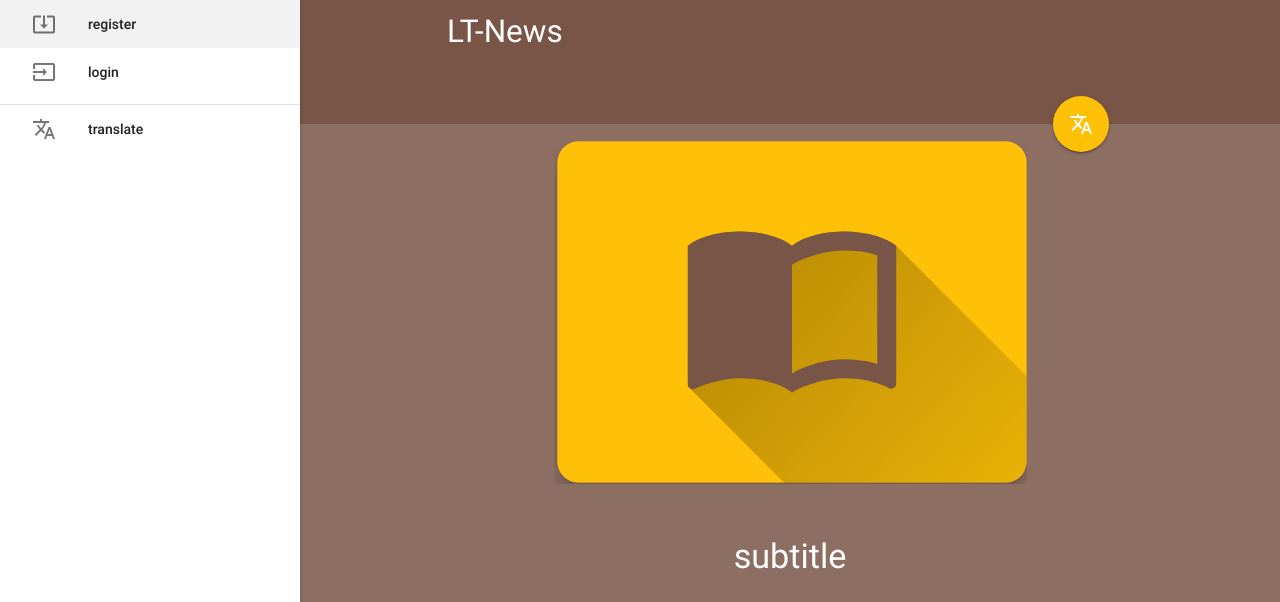
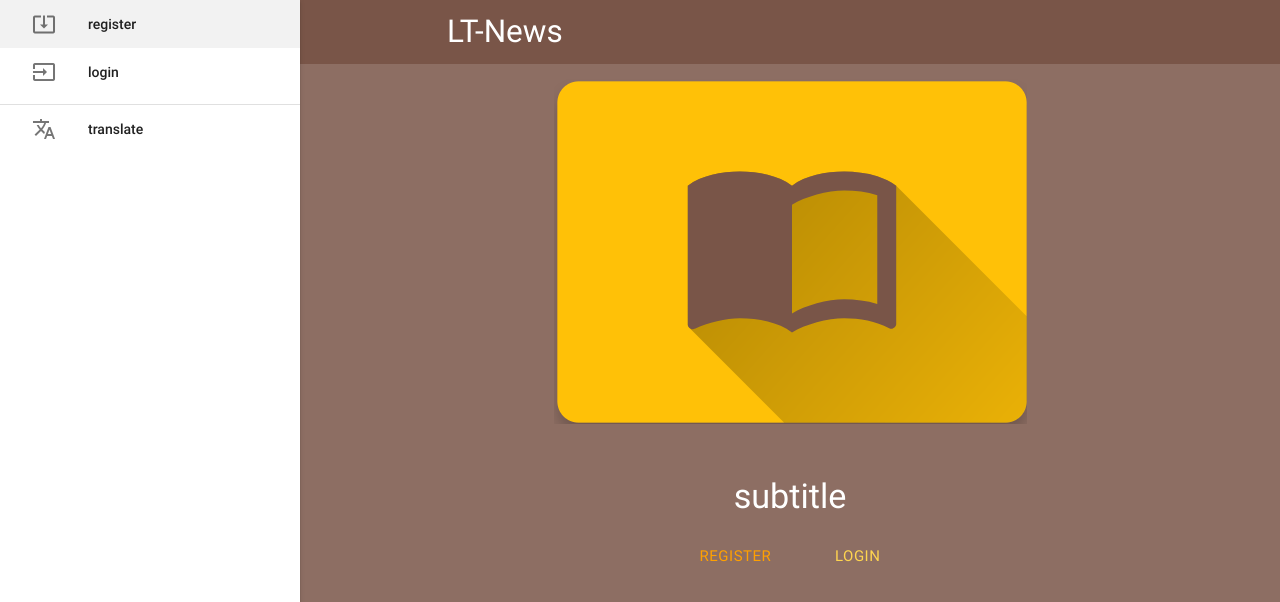
Before and after one commit to andjimrio/LTN, a Django app: page / in a window 1280 px wide. Shown: the top 602 px of the page. Run offline with Django 3.2, Linux system fonts and the light colour scheme; some libraries are stand-ins or nearby versions.

Commit message:
editado el botón que aparece arriba

```diff
--- a/templates/base.html
+++ b/templates/base.html
@@ -32,12 +32,18 @@
                 <a href="{% url 'home' %}" class="brand-logo">LT-News</a>
                 <a href="#" data-activates="nav-mobile" class="button-collapse"><i class="material-icons">menu</i></a>
             </div>
-            <div class="nav-content container">
-                <span class="nav-title"><strong>{% block header %}{% endblock %}</strong></span>
-                <a class="btn-floating btn-large halfway-fab waves-effect waves-light {{ color_secondary }}">
-                    <i class="material-icons">translate</i>
-                </a>
-            </div>
+            {% block not_header %}
+                <div class="nav-content container">
+                    <span class="nav-title"><strong>{% block header %}{% endblock %}</strong></span>
+
+                    {% block not_header_button %}
+                        <a class="btn-floating btn-large halfway-fab waves-effect waves-light {{ color_secondary }}"
+                           href="{% block header_href %}{% endblock %}">
+                            <i class="material-icons">{% block header_icon %}{% endblock %}</i>
+                        </a>
+                    {% endblock %}
+                </div>
+            {% endblock %}
         </nav>
         <ul id="nav-mobile" class="side-nav fixed">
             {% if user.is_authenticated %}
--- a/templates/feed/feed_create.html
+++ b/templates/feed/feed_create.html
@@ -7,6 +7,7 @@
 
 {% block titulo %}{% trans 'new_feed' %}{% endblock %}
 {% block header %}{% trans 'new_feed' %}{% endblock %}
+{% block not_header_button %}{% endblock %}
 
 {% block contenido %}
     <div class="container">
--- a/templates/feed/feed_list.html
+++ b/templates/feed/feed_list.html
@@ -7,6 +7,7 @@
 
 {% block titulo %}{% trans 'your_feeds' %}{% endblock %}
 {% block header %}{% trans 'your_feeds' %}{% endblock %}
+{% block not_header_button %}{% endblock %}
 
 {% block contenido %}
     <div class="container">
--- a/templates/feed/feed_view.html
+++ b/templates/feed/feed_view.html
@@ -7,6 +7,7 @@
 
 {% block titulo %}{{ feed.title }}{% endblock %}
 {% block header %}{{ feed.title }}{% endblock %}
+{% block header_icon %}add{% endblock %}
 
 {% block contenido %}
     <div class="container-fix">
--- a/templates/index.html
+++ b/templates/index.html
@@ -4,6 +4,7 @@
 {% load l10n %}
 
 {% block titulo %}Inicio{% endblock %}
+{% block not_header %}{% endblock %}
 
 {% block contenido %}
     <div class="row intro valign-wrapper {{ color_primary }} lighten-1 no-margin">
--- a/templates/item/item_list.html
+++ b/templates/item/item_list.html
@@ -7,6 +7,7 @@
 
 {% block titulo %}{% trans 'news' %}{% endblock %}
 {% block header %}{% trans 'news' %}{% endblock %}
+{% block not_header_button %}{% endblock %}
 
 {% block contenido %}
     <div class="container-fix">
--- a/templates/item/item_query.html
+++ b/templates/item/item_query.html
@@ -7,6 +7,7 @@
 
 {% block titulo %}{{ query }}{% endblock %}
 {% block header %}{{ query }}{% endblock %}
+{% block not_header_button %}{% endblock %}
 
 {% block contenido %}
     <div class="container-fix">
--- a/templates/item/item_recommend.html
+++ b/templates/item/item_recommend.html
@@ -7,6 +7,7 @@
 
 {% block titulo %}{% trans 'recommend_news' %}{% endblock %}
 {% block header %}{% trans 'recommend_news' %}{% endblock %}
+{% block not_header_button %}{% endblock %}
 
 {% block contenido %}
     <div class="container-fix">
--- a/templates/item/item_search.html
+++ b/templates/item/item_search.html
@@ -7,6 +7,7 @@
 
 {% block titulo %}{% trans 'search_news' %}{% endblock %}
 {% block header %}{% trans 'search_news' %}{% endblock %}
+{% block not_header_button %}{% endblock %}
 
 {% block contenido %}
     <div class="container">
--- a/templates/item/item_summary.html
+++ b/templates/item/item_summary.html
@@ -7,6 +7,7 @@
 
 {% block titulo %}{% trans 'summary_news' %}{% endblock %}
 {% block header %}{% trans 'summary_news' %}{% endblock %}
+{% block not_header_button %}{% endblock %}
 
 {% block contenido %}
     <div class="container">
--- a/templates/item/item_view.html
+++ b/templates/item/item_view.html
@@ -7,6 +7,7 @@
 
 {% block titulo %}{% reduce_title item.title %}{% endblock %}
 {% block header %}{{ item.title }}{% endblock %}
+{% block not_header_button %}{% endblock %}
 
 {% block contenido %}
     {% if article.image != '' %}
--- a/templates/login.html
+++ b/templates/login.html
@@ -7,6 +7,7 @@
 
 {% block titulo %}{% trans 'login' %}{% endblock %}
 {% block header %}{% trans 'login' %}{% endblock %}
+{% block not_header_button %}{% endblock %}
 
 {% block contenido %}
     <div class="container">
--- a/templates/profile/profile_view.html
+++ b/templates/profile/profile_view.html
@@ -7,6 +7,7 @@
 
 {% block titulo %}{% trans 'profile' %}{% endblock %}
 {% block header %}{% trans 'profile' %}{% endblock %}
+{% block header_icon %}edit{% endblock %}
 
 {% block contenido %}
     <div class="container">
--- a/templates/register.html
+++ b/templates/register.html
@@ -7,6 +7,7 @@
 
 {% block titulo %}{% trans 'register' %}{% endblock %}
 {% block header %}{% trans 'register' %}{% endblock %}
+{% block not_header_button %}{% endblock %}
 
 {% block contenido %}
     <div class="container">
--- a/templates/section/section_view.html
+++ b/templates/section/section_view.html
@@ -7,6 +7,7 @@
 
 {% block titulo %}{{ section.title }}{% endblock %}
 {% block header %}{{ section.title }}{% endblock %}
+{% block header_icon %}edit{% endblock %}
 
 {% block contenido %}
     <div class="container section">
```
